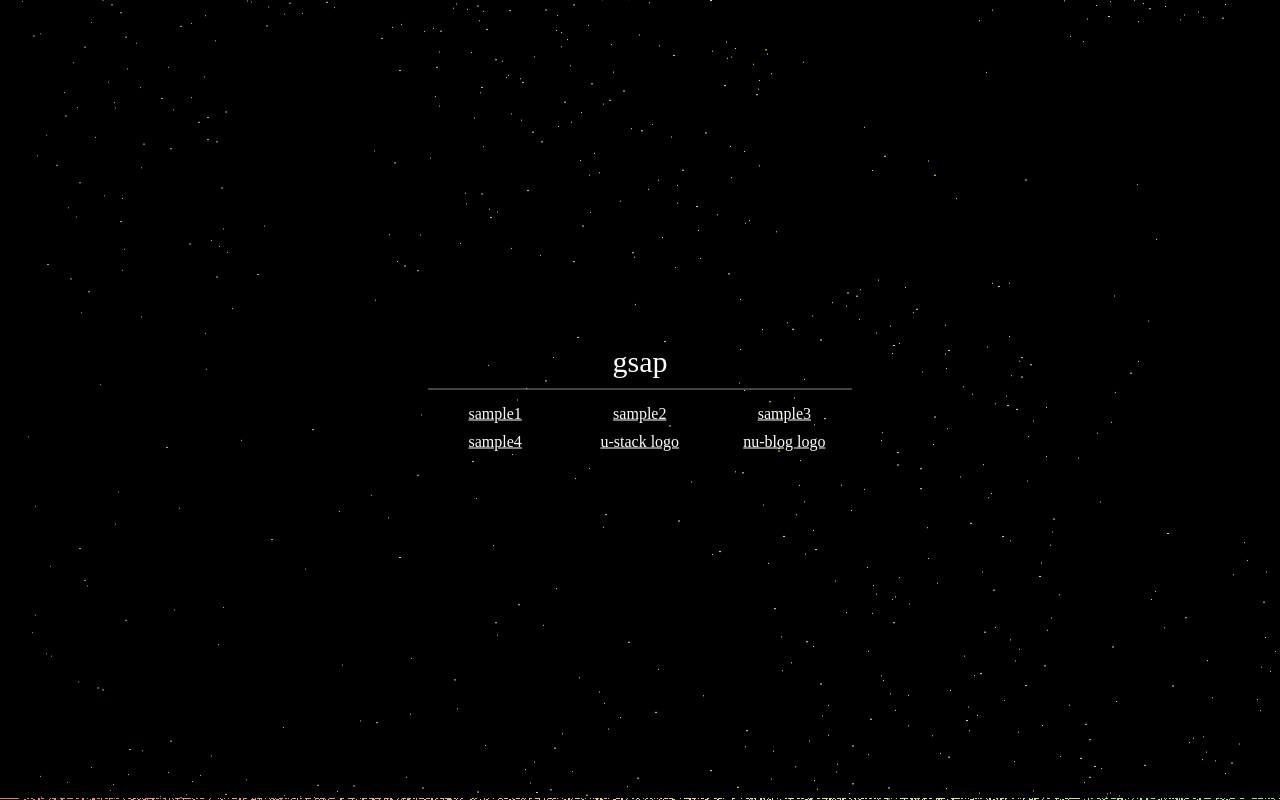
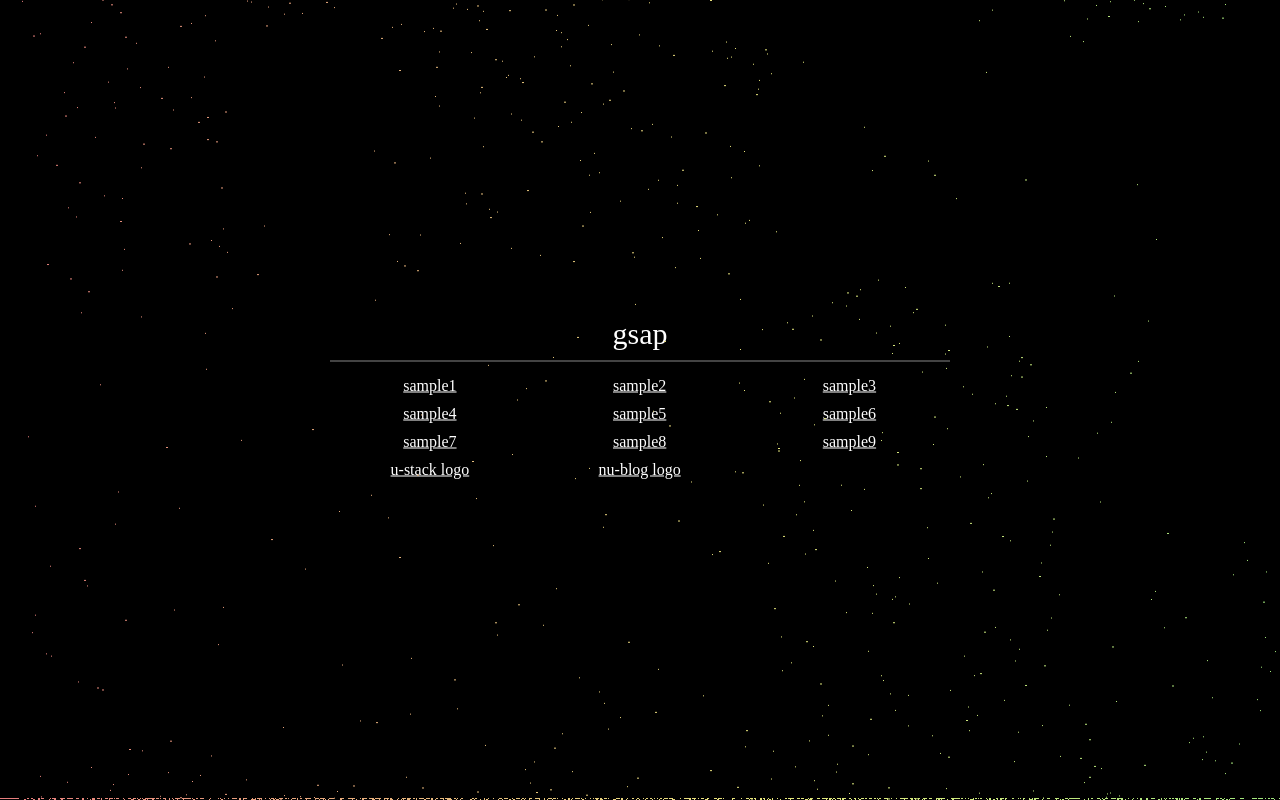
Before and after one commit to uemura5683/gsap, a website: page index.html in a window 1280 px wide. Drawn offline with nearby package versions, Linux system fonts and the light colour scheme.

Commit message:
gsapを学習

```diff
--- a/index.html
+++ b/index.html
@@ -80,6 +80,83 @@
               </a>
             </div>
             <div class="card-wrap">
+              <a href="sample5/index.html" target="_blank" rel="noopener noreferrer">
+                sample5
+              </a>
+            </div>
+            <div class="card-wrap">
+              <a href="sample6/index.html" target="_blank" rel="noopener noreferrer">
+                sample6
+              </a>
+            </div>
+            <div class="card-wrap">
+              <a href="sample7/index.html" target="_blank" rel="noopener noreferrer">
+                sample7
+              </a>
+            </div>
+            <div class="card-wrap">
+              <a href="sample8/index.html" target="_blank" rel="noopener noreferrer">
+                sample8
+              </a>
+            </div>
+            <div class="card-wrap">
+              <a href="sample9/index.html" target="_blank" rel="noopener noreferrer">
+                sample9
+              </a>
+            </div>
+            <!--
+            <div class="card-wrap">
+              <a href="sample10/index.html" target="_blank" rel="noopener noreferrer">
+                sample10
+              </a>
+            </div>
+            <div class="card-wrap">
+              <a href="sample11/index.html" target="_blank" rel="noopener noreferrer">
+                sample11
+              </a>
+            </div>
+            <div class="card-wrap">
+              <a href="sample12/index.html" target="_blank" rel="noopener noreferrer">
+                sample12
+              </a>
+            </div>
+            <div class="card-wrap">
+              <a href="sample13/index.html" target="_blank" rel="noopener noreferrer">
+                sample13
+              </a>
+            </div>
+            <div class="card-wrap">
+              <a href="sample14/index.html" target="_blank" rel="noopener noreferrer">
+                sample14
+              </a>
+            </div>
+            <div class="card-wrap">
+              <a href="sample15/index.html" target="_blank" rel="noopener noreferrer">
+                sample15
+              </a>
+            </div>
+            <div class="card-wrap">
+              <a href="sample16/index.html" target="_blank" rel="noopener noreferrer">
+                sample16
+              </a>
+            </div>
+            <div class="card-wrap">
+              <a href="sample17/index.html" target="_blank" rel="noopener noreferrer">
+                sample17
+              </a>
+            </div>
+            <div class="card-wrap">
+              <a href="sample18/index.html" target="_blank" rel="noopener noreferrer">
+                sample18
+              </a>
+            </div>
+            <div class="card-wrap">
+              <a href="sample19/index.html" target="_blank" rel="noopener noreferrer">
+                sample19
+              </a>
+            </div>
+            -->
+            <div class="card-wrap">
               <a href="u-stack/index.html" target="_blank" rel="noopener noreferrer">
                 u-stack logo
               </a>
--- /dev/null
+++ b/memo.txt
@@ -0,0 +1 @@
+https://ics.media/entry/220825/
--- /dev/null
+++ b/sample9/css.css
@@ -0,0 +1,19 @@
+html {
+  height: 100%;
+}
+body {
+  height: 100%;
+  margin: 0;
+  padding: 0;
+  background: #000;
+  display: grid;
+  place-items: center;
+}
+
+.rect {
+  width: 10vw;
+  height: 10vw;
+  display: block;
+  position: absolute;
+  background: white;
+}
```
Also changed, not shown: sample9/index.html (added, +16 -0 lines), sample9/script.js (added, +9 -0 lines).
